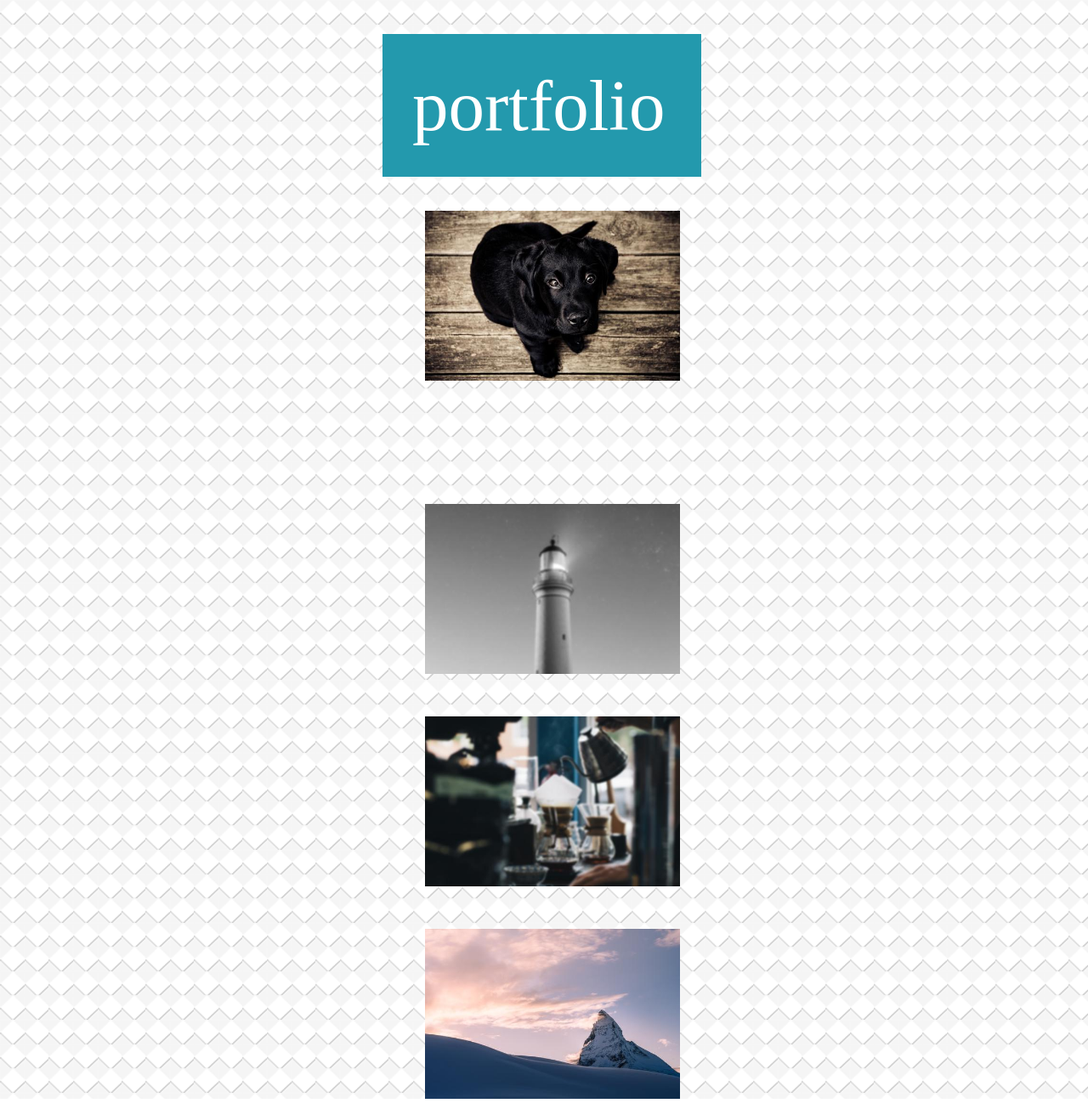
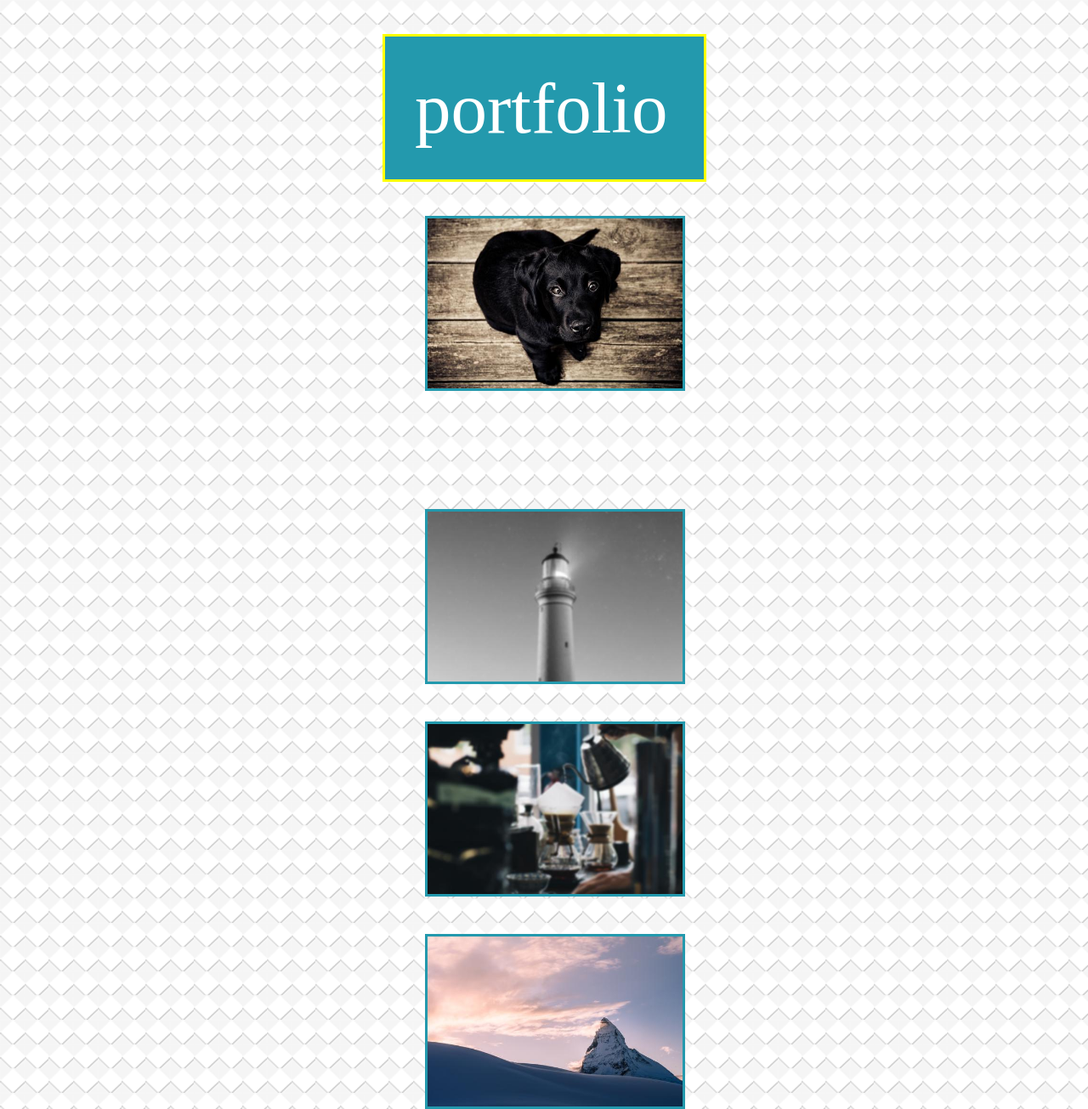
Before and after one commit to fanuelalem/basic-portfolio-new, a plain HTML site: page portfolio.html in a window 1280 px wide. Shown: the whole page at 85% size. Drawn offline with Linux system fonts and the light colour scheme; files whose address does not match are found by name.

Commit message:
changes have been made

```diff
--- a/index.css
+++ b/index.css
@@ -45,7 +45,9 @@ body {margin:auto;
         background-color:blue;
     }
 
-    #main-bio {
+    #main-bio {border-right:solid black;
+        border-left:solid black;
+        border-top:solid black;
         font-size: 30px;
         margin-left:0;
         margin-bottom:0;
@@ -71,4 +73,6 @@ body {margin:auto;
     serif;
     border-top: solid red;width: 1600px;}
 
-    #paragraph {height:395px;font-size: 24px;background-color:white;width:1000px;position: float:right;margin-right:450px;margin-top:auto;margin-bottom:}
+    #paragraph {border-right: solid black;border-left:solid black;
+        border-bottom:solid black;
+        height:395px;font-size: 24px;background-color:white;width:1000px;position: float:right;margin-right:450px;margin-top:auto;margin-bottom:}
--- a/portfolio.css
+++ b/portfolio.css
@@ -1,10 +1,8 @@
-
-
-#pic1 {position:absolute;align: center;width: 300px; height:200px; margin-top:5px; float:left; margin-left:500px}
-#pic2 {position:absolute;align: center;width: 300px; height:200px; margin-top:850px; float:left; margin-left:500px}
-#pic3 {position:absolute;align: center;width: 300px; height:200px; margin-top:600px; float:left; margin-left:500px}
-#pic4 {position:absolute;align: center;width: 300px; height:200px; margin-top:350px; float:left; margin-left:500px}
+#pic1 {border:solid #2399ad; position:absolute;align: center;width: 300px; height:200px; margin-top:5px; float:left; margin-left:500px}
+#pic2 {border:solid #2399ad;position:absolute;align: center;width: 300px; height:200px; margin-top:850px; float:left; margin-left:500px}
+#pic3 {border:solid #2399ad;position:absolute;align: center;width: 300px; height:200px; margin-top:600px; float:left; margin-left:500px}
+#pic4 {border: solid #2399ad;position:absolute;align: center;width: 300px; height:200px; margin-top:350px; float:left; margin-left:500px}
 body {background-image: url(../basic-portfolio-new/assets/images/embossed-diamond.png);margin:0;}
-#main {background-color:red; background-color:red; height:0px; width:1500px;margin-left:275px; margin-top:35px;}
-#paragraph {color:white; font-family: "Cambria, Cochin, Georgia, Times, 'Times New Roman', serif";font-size: 85px;padding: 35px;background-color:#2399ad;width:305px;margin-top:40px;margin-left:450px;}
+#main {;background-color:red; background-color:red; height:0px; width:1500px;margin-left:275px; margin-top:35px;}
+#paragraph {border:solid yellow;color:white; font-family: "Cambria, Cochin, Georgia, Times, 'Times New Roman', serif";font-size: 85px;padding: 35px;background-color:#2399ad;width:305px;margin-top:40px;margin-left:450px;}
 #paragraph2 {font-size:18px;padding: 35px;background-color:gray;width:1000px;margin-top:30px;margin-left:80px;}
```
